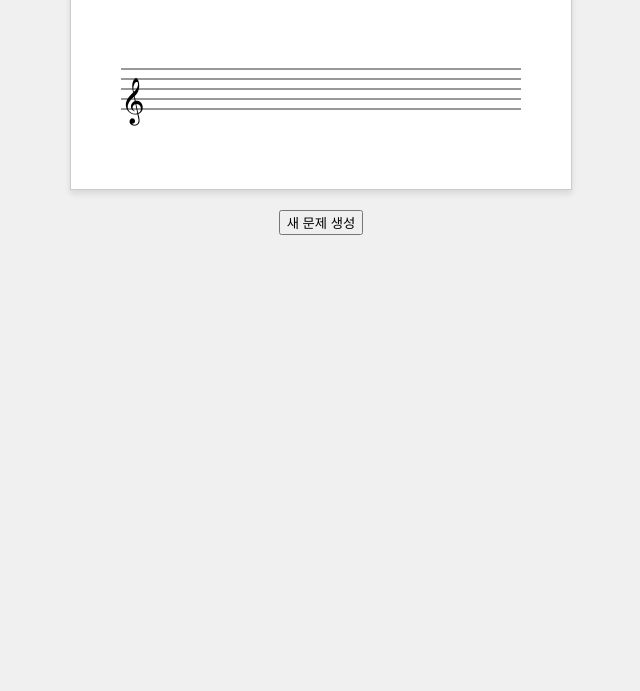
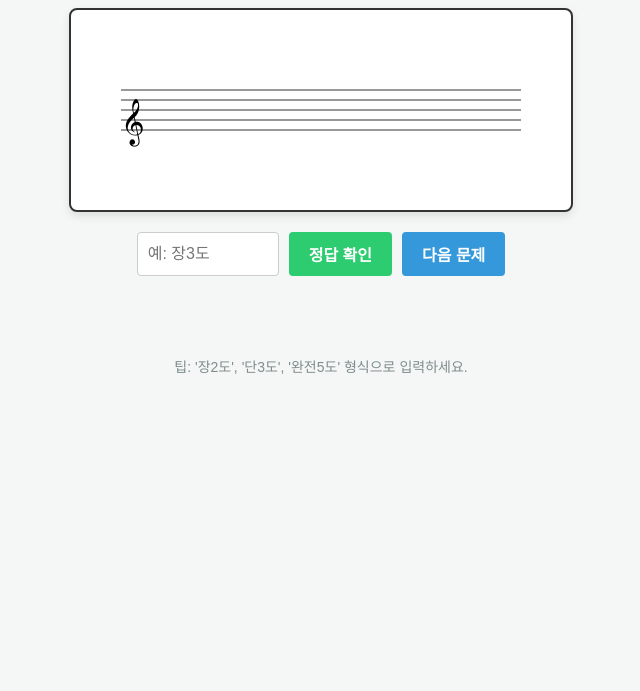
Before and after one commit to coskarie/interval_Practice, a website: page index.html in a window 1280 px wide. Shown: the part 109-800 px from the top of the page, without its empty margins (319-959 px from the left). Drawn offline with Linux system fonts and the light colour scheme.

Commit message:
Update index.html

```diff
--- a/index.html
+++ b/index.html
@@ -2,11 +2,17 @@
 <html lang="ko">
 <head>
     <meta charset="UTF-8">
-    <title>음정 퀴즈 사이트</title>
+    <meta name="viewport" content="width=device-width, initial-scale=1.0">
+    <title>음정 퀴즈 연습</title>
     <style>
-        body { display: flex; flex-direction: column; align-items: center; background-color: #f0f0f0; }
-        canvas { background-color: white; border: 1px solid #ccc; box-shadow: 0 4px 6px rgba(0,0,0,0.1); }
-        .controls { margin-top: 20px; }
+        body { font-family: 'Arial', sans-serif; display: flex; flex-direction: column; align-items: center; background-color: #f4f7f6; padding: 20px; }
+        canvas { background-color: white; border: 2px solid #333; border-radius: 8px; box-shadow: 0 4px 10px rgba(0,0,0,0.1); margin-bottom: 20px; }
+        .controls { display: flex; gap: 10px; margin-bottom: 10px; }
+        input { padding: 10px; border: 1px solid #ccc; border-radius: 4px; font-size: 16px; width: 120px; }
+        button { padding: 10px 20px; background-color: #2ecc71; color: white; border: none; border-radius: 4px; cursor: pointer; font-size: 16px; font-weight: bold; }
+        button:hover { background-color: #27ae60; }
+        #resultMessage { font-size: 18px; font-weight: bold; height: 24px; color: #34495e; }
+        .guide { color: #7f8c8d; font-size: 14px; margin-top: 10px; }
     </style>
 </head>
 <body>
@@ -14,8 +20,12 @@
     <canvas id="staffCanvas" width="500" height="200"></canvas>
 
     <div class="controls">
-        <button onclick="drawNote()">새 문제 생성</button>
+        <input type="text" id="answerInput" placeholder="예: 장3도" onkeypress="if(event.keyCode==13) checkAnswer()">
+        <button onclick="checkAnswer()">정답 확인</button>
+        <button onclick="nextQuestion()" style="background-color: #3498db;">다음 문제</button>
     </div>
+    <p id="resultMessage"></p>
+    <p class="guide">팁: '장2도', '단3도', '완전5도' 형식으로 입력하세요.</p>
 
     <script src="script.js"></script>
 </body>
```
